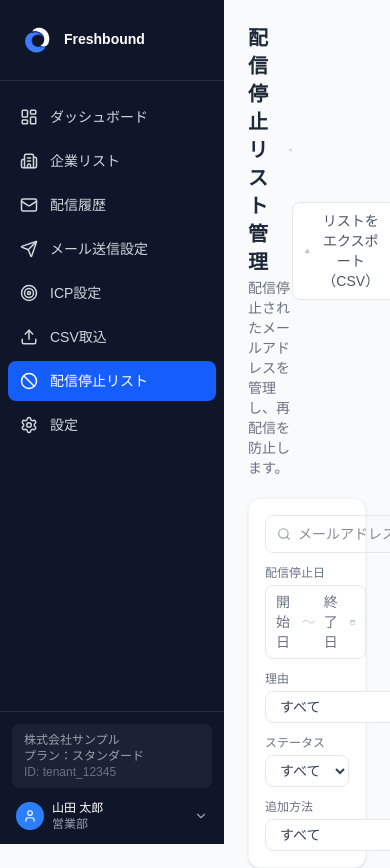
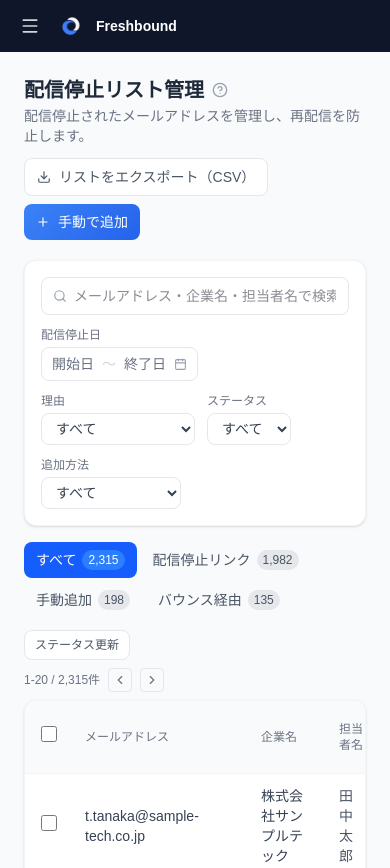
Before and after one commit to nn-nissy1010/freshbound, a Next.js app: page /unsubscribe in a window 390 px wide. Shown: the top 868 px of the page. Built offline with nearby package versions, Linux system fonts and the light colour scheme.

Commit message:
feat: add tablet and mobile responsive layout

```diff
--- a/src/app/(app)/email-settings/page.tsx
+++ b/src/app/(app)/email-settings/page.tsx
@@ -54,7 +54,7 @@ export default function EmailSettingsPage() {
       {activeTab === 'settings' && (
         <>
           <div className="space-y-4">
-            <div className="grid grid-cols-2 gap-4 items-start">
+            <div className="grid grid-cols-1 md:grid-cols-2 gap-4 items-start">
               {/* 送信者情報 */}
               <div className="bg-white rounded-xl border border-gray-100 p-5 shadow-sm">
                 <h2 className="text-sm font-bold text-gray-800 mb-4">送信者情報</h2>
@@ -189,7 +189,7 @@ export default function EmailSettingsPage() {
             ))}
           </div>
 
-          <div className="grid grid-cols-3 gap-4">
+          <div className="grid grid-cols-1 lg:grid-cols-3 gap-4">
             <div className="col-span-2 space-y-4">
               {/* Subject — hidden for full AI mode */}
               {genMode !== 'ai' && (
--- a/src/app/(app)/icp/page.tsx
+++ b/src/app/(app)/icp/page.tsx
@@ -29,7 +29,7 @@ export default function ICPPage() {
   return (
     <div className="p-6">
       {/* Header */}
-      <div className="flex items-center justify-between mb-5">
+      <div className="flex flex-col gap-3 md:flex-row md:items-center md:justify-between mb-5">
         <div>
           <div className="flex items-center gap-2">
             <h1 className="text-xl font-bold text-gray-800">ICP設定</h1>
@@ -46,7 +46,7 @@ export default function ICPPage() {
         </div>
       </div>
 
-      <div className="grid grid-cols-3 gap-5">
+      <div className="grid grid-cols-1 lg:grid-cols-3 gap-5">
         {/* Main Form */}
         <div className="col-span-2 space-y-5">
           <div className="bg-white rounded-xl border border-gray-100 p-5 shadow-sm">
--- a/src/app/(app)/layout.tsx
+++ b/src/app/(app)/layout.tsx
@@ -1,12 +1,45 @@
+'use client';
+
+import { useState } from 'react';
 import Sidebar from '@/components/Sidebar';
+import { Menu } from 'lucide-react';
+import Image from 'next/image';
 
 export default function AppLayout({ children }: { children: React.ReactNode }) {
+  const [sidebarOpen, setSidebarOpen] = useState(false);
+
   return (
     <div className="flex min-h-screen bg-gray-50">
-      <Sidebar />
-      <main className="flex-1 overflow-auto">
-        {children}
-      </main>
+      {/* Mobile backdrop */}
+      {sidebarOpen && (
+        <div
+          className="fixed inset-0 z-40 bg-black/50 md:hidden"
+          onClick={() => setSidebarOpen(false)}
+        />
+      )}
+
+      <Sidebar isOpen={sidebarOpen} onClose={() => setSidebarOpen(false)} />
+
+      <div className="flex flex-col flex-1 min-w-0">
+        {/* Mobile top bar */}
+        <header
+          className="md:hidden flex items-center gap-3 px-4 py-3 sticky top-0 z-30 flex-shrink-0"
+          style={{ backgroundColor: '#0f1629' }}
+        >
+          <button
+            onClick={() => setSidebarOpen(true)}
+            className="p-1 rounded hover:bg-white/10 text-gray-300 hover:text-white"
+          >
+            <Menu size={20} />
+          </button>
+          <Image src="/logo.png" alt="Freshbound" width={28} height={28} className="rounded-lg" />
+          <span className="text-sm font-bold text-white">Freshbound</span>
+        </header>
+
+        <main className="flex-1 overflow-auto">
+          {children}
+        </main>
+      </div>
     </div>
   );
 }
--- a/src/app/(app)/unsubscribe/page.tsx
+++ b/src/app/(app)/unsubscribe/page.tsx
@@ -86,7 +86,7 @@ export default function UnsubscribePage() {
   return (
     <div className="p-6">
       {/* Header */}
-      <div className="flex items-center justify-between mb-5">
+      <div className="flex flex-col gap-3 md:flex-row md:items-center md:justify-between mb-5">
         <div>
           <div className="flex items-center gap-2">
             <h1 className="text-xl font-bold text-gray-800">配信停止リスト管理</h1>
@@ -94,7 +94,7 @@ export default function UnsubscribePage() {
           </div>
           <p className="text-sm text-gray-500 mt-0.5">配信停止されたメールアドレスを管理し、再配信を防止します。</p>
         </div>
-        <div className="flex items-center gap-2">
+        <div className="flex items-center gap-2 flex-wrap">
           <button className="flex items-center gap-2 text-sm border border-gray-200 rounded-lg px-3 py-2 bg-white hover:bg-gray-50 text-gray-600">
             <Download size={14} />
             リストをエクスポート（CSV）
@@ -144,7 +144,7 @@ export default function UnsubscribePage() {
           </div>
 
           {/* Tabs */}
-          <div className="flex items-center gap-1 mb-3">
+          <div className="flex items-center gap-1 mb-3 flex-wrap">
             {tabs.map((tab) => (
               <button
                 key={tab.id}
@@ -166,8 +166,8 @@ export default function UnsubscribePage() {
           </div>
 
           {/* Table Actions */}
-          <div className="flex items-center justify-between mb-2">
-            <div className="flex items-center gap-2">
+          <div className="flex flex-col gap-2 sm:flex-row sm:items-center sm:justify-between mb-2">
+            <div className="flex items-center gap-2 flex-wrap">
               {selected.length > 0 && (
                 <button className="flex items-center gap-1.5 text-xs border border-red-200 rounded-lg px-2.5 py-1.5 bg-white hover:bg-red-50 text-red-500">
                   選択したリストを削除（{selected.length}件）
@@ -180,7 +180,7 @@ export default function UnsubscribePage() {
             <div className="flex items-center gap-2 text-xs text-gray-500">
               <span>1-20 / 2,315件</span>
               <button className="p-1 border border-gray-200 rounded hover:bg-gray-50"><ChevronLeft size={14} /></button>
-              <div className="flex gap-1">
+              <div className="hidden sm:flex gap-1">
                 {[1,2,3,4,5,'...',116].map((p, i) => (
                   <button key={i} className={`w-7 h-7 rounded text-xs ${p === 1 ? 'bg-blue-600 text-white' : 'border border-gray-200 hover:bg-gray-50 text-gray-600'}`}>
                     {p}
@@ -188,7 +188,7 @@ export default function UnsubscribePage() {
                 ))}
               </div>
               <button className="p-1 border border-gray-200 rounded hover:bg-gray-50"><ChevronRight size={14} /></button>
-              <select className="border border-gray-200 rounded px-2 py-1 text-xs bg-white">
+              <select className="hidden sm:block border border-gray-200 rounded px-2 py-1 text-xs bg-white">
                 <option>20件表示</option>
               </select>
             </div>
@@ -196,7 +196,8 @@ export default function UnsubscribePage() {
 
           {/* Table */}
           <div className="bg-white rounded-xl border border-gray-100 shadow-sm overflow-hidden">
-            <table className="w-full">
+            <div className="overflow-x-auto">
+            <table className="w-full min-w-[700px]">
               <thead>
                 <tr className="border-b border-gray-100 bg-gray-50">
                   <th className="w-10 px-4 py-3">
@@ -238,6 +239,7 @@ export default function UnsubscribePage() {
                 ))}
               </tbody>
             </table>
+            </div>
           </div>
 
       </div>
--- a/src/components/Sidebar.tsx
+++ b/src/components/Sidebar.tsx
@@ -14,6 +14,7 @@ import {
   Settings,
   ChevronDown,
   User,
+  X,
 } from 'lucide-react';
 
 const navItems = [
@@ -27,18 +28,36 @@ const navItems = [
   { href: '/settings', label: '設定', icon: Settings },
 ];
 
-export default function Sidebar() {
+interface SidebarProps {
+  isOpen: boolean;
+  onClose: () => void;
+}
+
+export default function Sidebar({ isOpen, onClose }: SidebarProps) {
   const pathname = usePathname();
 
   return (
     <aside
-      className="flex flex-col w-56 h-screen sticky top-0 overflow-y-auto text-white flex-shrink-0"
+      className={`
+        flex flex-col w-56 h-screen overflow-y-auto text-white flex-shrink-0
+        fixed top-0 bottom-0 left-0 z-50 transition-transform duration-300 ease-in-out
+        md:sticky md:bottom-auto md:left-auto md:z-auto md:translate-x-0
+        ${isOpen ? 'translate-x-0' : '-translate-x-full'}
+      `}
       style={{ backgroundColor: '#0f1629' }}
     >
       {/* Logo */}
-      <div className="flex items-center gap-2 px-4 py-5 border-b border-white/10">
-        <Image src="/logo.png" alt="Freshbound" width={40} height={40} className="rounded-xl" />
-        <div className="text-sm font-bold leading-tight">Freshbound</div>
+      <div className="flex items-center justify-between px-4 py-5 border-b border-white/10 flex-shrink-0">
+        <div className="flex items-center gap-2">
+          <Image src="/logo.png" alt="Freshbound" width={40} height={40} className="rounded-xl" />
+          <div className="text-sm font-bold leading-tight">Freshbound</div>
+        </div>
+        <button
+          onClick={onClose}
+          className="md:hidden p-1 rounded hover:bg-white/10 text-gray-400 hover:text-white"
+        >
+          <X size={18} />
+        </button>
       </div>
 
       {/* Navigation */}
@@ -50,6 +69,7 @@ export default function Sidebar() {
             <Link
               key={item.href}
               href={item.href}
+              onClick={onClose}
               className={`flex items-center gap-3 px-3 py-2.5 rounded-lg mb-1 text-sm transition-all ${
                 isActive
                   ? 'bg-blue-600 text-white font-medium'
@@ -64,7 +84,7 @@ export default function Sidebar() {
       </nav>
 
       {/* Tenant Info */}
-      <div className="px-3 py-3 border-t border-white/10">
+      <div className="px-3 py-3 border-t border-white/10 flex-shrink-0">
         <div className="bg-white/5 rounded-lg px-3 py-2 mb-3">
           <div className="text-xs text-gray-400">株式会社サンプル</div>
           <div className="text-xs text-gray-400">プラン：スタンダード</div>
```
Also changed, not shown: src/app/(app)/companies/page.tsx (+9 -7 lines), src/app/(app)/csv-import/page.tsx (+7 -3 lines), src/app/(app)/dashboard/page.tsx (+7 -7 lines), src/app/(app)/delivery-history/page.tsx (+12 -8 lines), src/app/(app)/settings/page.tsx (+5 -5 lines).
